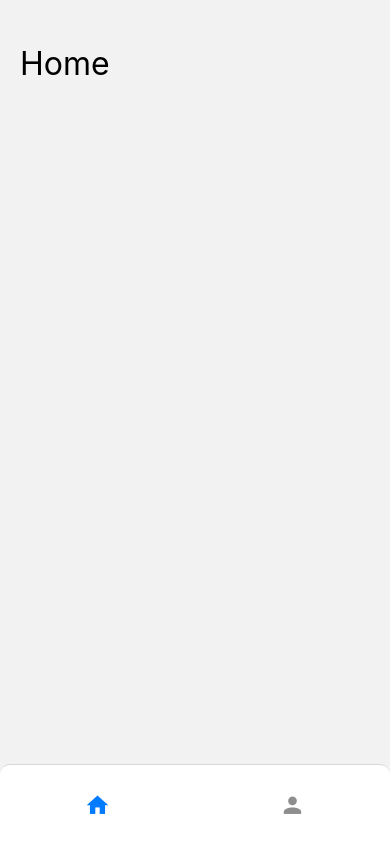
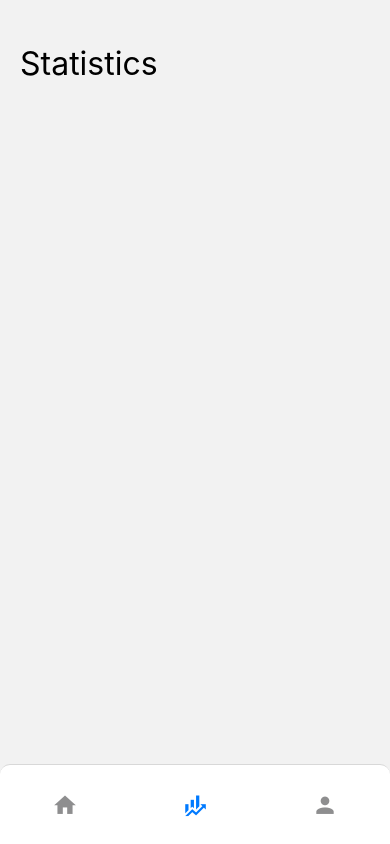
Before and after one commit to anirudh-mk/agriculture-automation-using-iot-frontend-app, a React Native app: screen /statistics in a window 390 px wide. Before the commit this address had no page. Built offline with nearby package versions, Linux system fonts and the light colour scheme.

Commit message:
feat(app/app.js)added statistic scren in bottom nav bar

```diff
--- a/App.js
+++ b/App.js
@@ -5,6 +5,7 @@ import { createBottomTabNavigator } from '@react-navigation/bottom-tabs';
 
 import HomeScreen from './screens/HomeScreen';
 import UserScreen from './screens/UserScreen';
+import StatisticScreen from './screens/StatisticScreen';
 
 import { MaterialCommunityIcons } from '@expo/vector-icons';
 
@@ -31,9 +32,17 @@ const App = () => {
           name="home"
           component={HomeScreen}
           options={{
-            tabBarLabel: 'Home',
             tabBarIcon: ({ color }) => (
               <MaterialCommunityIcons name="home" color={color} size={26} />
+            ),
+          }}
+        />
+        <Tab.Screen
+          name="statistics"
+          component={StatisticScreen}
+          options={{
+            tabBarIcon: ({color}) => (
+              <MaterialCommunityIcons name='finance' color={color} size={26}/>
             ),
           }}
         />
@@ -41,7 +50,6 @@ const App = () => {
           name="user"
           component={UserScreen}
           options={{
-          tabBarLabel: 'Home',
             tabBarIcon: ({ color }) => (
               <MaterialCommunityIcons name="account" color={color} size={26} />
             ),
--- a/screens/StatisticScreen.js
+++ b/screens/StatisticScreen.js
@@ -1,11 +1,12 @@
+import { View, Text } from 'react-native'
 import React from 'react'
 import HeaddingText from '../components/HeaddingText'
 
-function StatisticScreen() {
+const StatisticScreen = () => {
   return (
-    <div>
-        <HeaddingText text='Statistics'/>
-    </div>
+    <View>
+      <HeaddingText text='Statistics'/>
+    </View>
   )
 }
 
```
Lines whose indentation alone changed are shown as unchanged.
